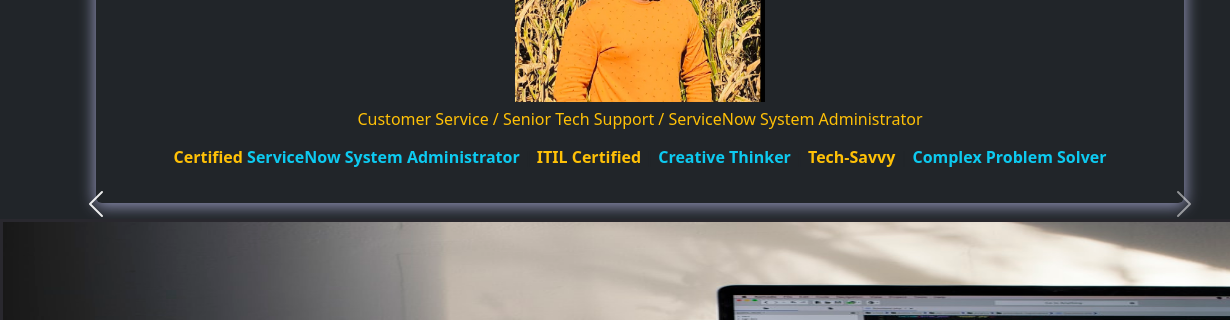
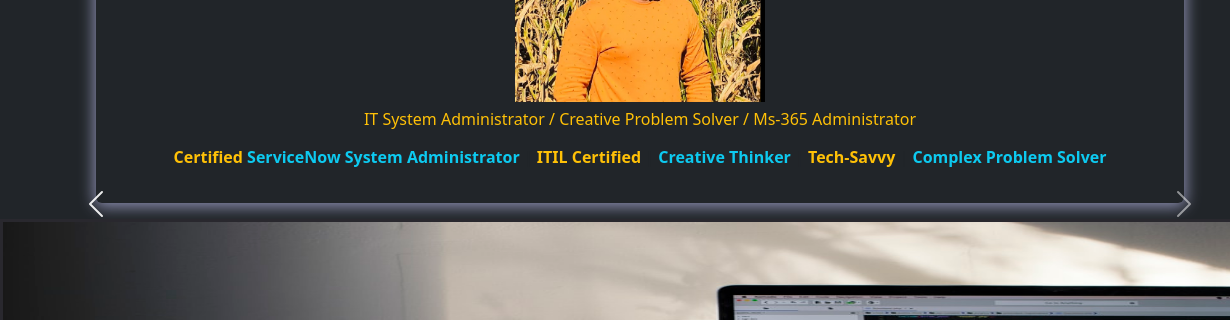
Before and after one commit to Salmoonsamuel/Salmoon-resume, a website: page index.html in a window 1280 px wide. Shown: the part 196-516 px from the top of the page, 0-1230 px from the left. Drawn offline with nearby package versions, Linux system fonts and the light colour scheme.

Commit message:
Added new title

```diff
--- a/index.html
+++ b/index.html
@@ -55,7 +55,7 @@
                         <img class="pb-2" src="assets/images/moonPic2.png" width="250" height="200">
                     </div>
                     <h6 class="bio-title text-center text-warning">
-                       Customer Service / Senior Tech Support / ServiceNow System Administrator
+                    IT System Administrator / Creative Problem Solver / Ms-365 Administrator
                     </h6>
                     <p class="bio-text text-center text-dark fw-bold">
                         <span class='text-info'><span class="text-warning">Certified</span> ServiceNow System
```
